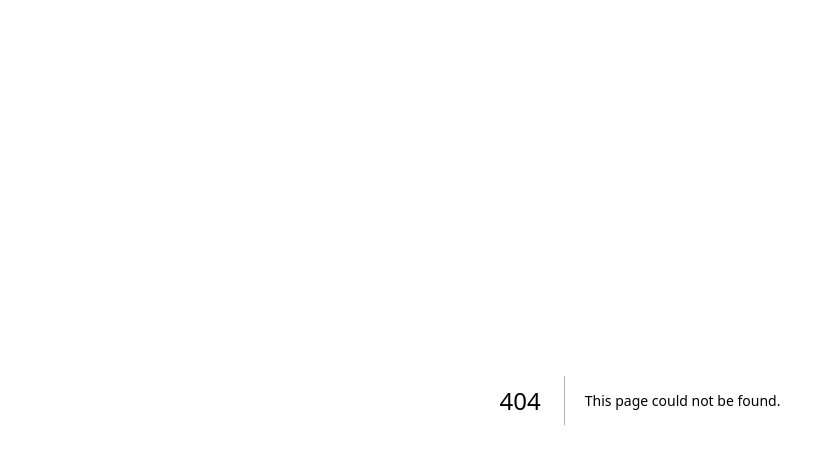
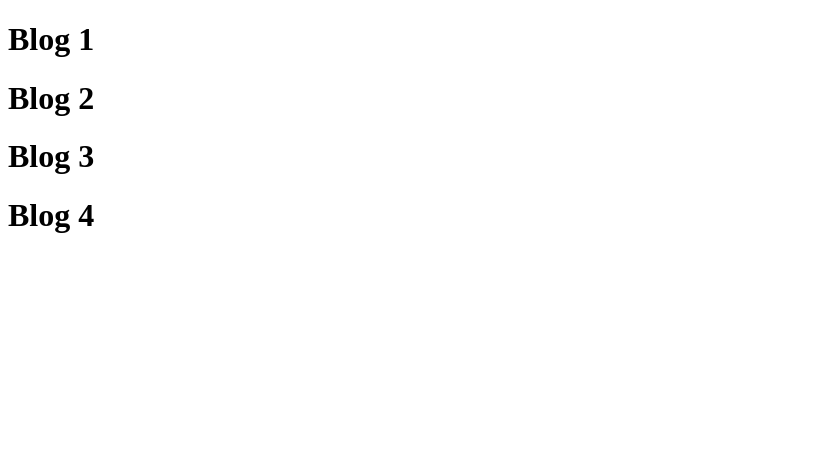
Before and after one commit to MAnwarulhaq/Next-Js_App, a Next.js app: page /teckagency/blog in a window 1280 px wide. Before the commit this address had no page. Shown: the top 464 px of the page, without its empty margins (0-835 px from the left). Built offline with nearby package versions, Linux system fonts and the light colour scheme.

Commit message:
Update the code

```diff
--- /dev/null
+++ b/app/teckagency/blog/page.js
@@ -0,0 +1,13 @@
+
+
+export default function Blog (){
+    return(
+        <>
+        <h1>Blog 1</h1>
+        <h1>Blog 2</h1>
+        <h1>Blog 3</h1>
+        <h1>Blog 4</h1>
+
+        </>
+    )
+}
```
Also changed, not shown: app/teckagency/blog/[blog]/page.js (added, +11 -0 lines), app/teckagency/page.js (added, +10 -0 lines).
